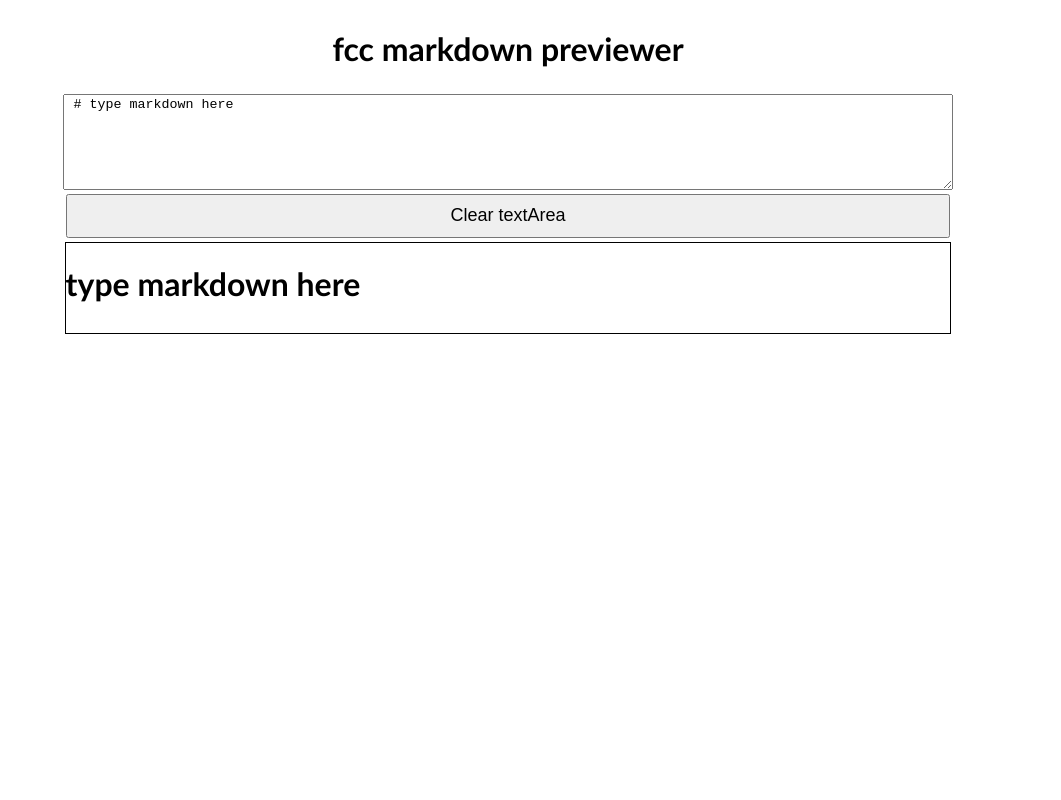
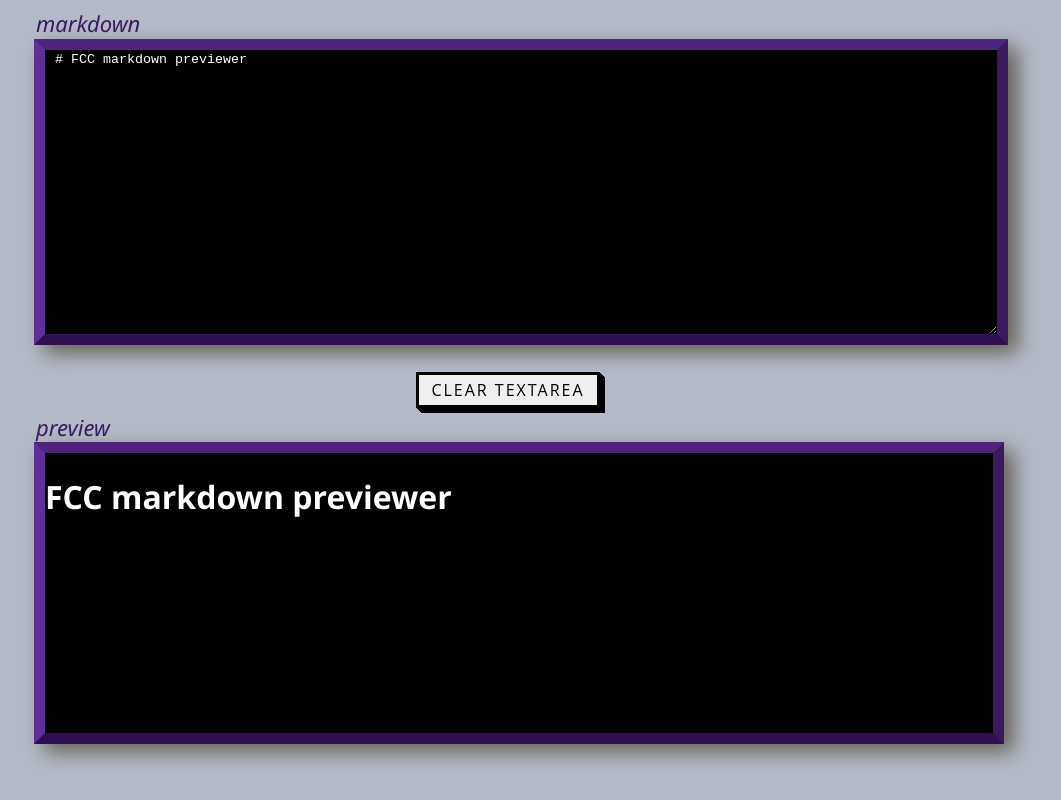
Before and after one commit to Ae111n/markdown-previewer, a Nuxt app: page / in a window 1280 px wide. Shown: the whole page, without its empty margins (132-1193 px from the left). Built offline with nearby package versions, Linux system fonts and the light colour scheme.

Commit message:
finished up styling

```diff
--- a/components/mdp.vue
+++ b/components/mdp.vue
@@ -1,43 +1,38 @@
 <template>
   <div id="main">
+    <fieldset>
+      <legend>markdown</legend>
+      <textarea class='blackboard' placeholder="your markdown goes here" id="editor" v-model="input"></textarea>
+    </fieldset>
 
-    <h1>fcc markdown previewer</h1>
-    <textarea placeholder="your markdown goes here" id="editor" v-model="input"></textarea>
-<button id="clearbtn" @click="clearta">Clear textArea</button>
-    <div id="preview" v-html="parsemd">
+    <button id="clearbtn" class="button-54" @click="clearta">Clear textArea</button>
 
-    </div>
+    <fieldset>
+      <legend>preview</legend>
 
+      <div id="preview" v-html="parsemd"></div>
+    </fieldset>
   </div>
 </template>
 
 <script>
-import {marked} from 'marked'
+import { marked } from 'marked'
 export default {
   data() {
     return {
-        input :" # type markdown here ",
-
-
+      input: " # FCC markdown previewer",
     }
   },
-methods :{
-clearta () {
+  methods: {
+    clearta() {
       this.input = ''
     }
   },
-computed :{
+  computed: {
     parsemd() {
       return marked(this.input)
     }
-
-
   },
-
-
-
-
-
 }
 </script>
 
@@ -46,30 +41,109 @@
   width: 100%;
   height: 100%;
   display: flex;
+
   flex-direction: column;
   justify-content: center;
   align-items: center;
   gap: 4px;
   font-family: 'Gill Sans', 'Gill Sans MT', Calibri, 'Trebuchet MS', sans-serif;
-  background: fixed;
+
+}
+
+fieldset {
+  border: 0px;
+  min-width: 550px;
+  width: 75%;
+  min-height: 280px;
+  margin: auto;
+}
+
+legend {
+  color: rgb(58, 25, 96);
+  ;
+  font-size: 22px;
+  font-style: italic;
+  margin-bottom: -5px;
+}
+
+#editor {
+  min-width: 550px;
+  width: 100%;
+  min-height: 280px;
+  margin-bottom: 8px;
+  border-left: 11px solid rgb(95, 47, 151);
+  border-top: 11px solid rgb(78, 36, 126);
+  border-right: 11px solid rgb(58, 25, 96);
+  border-bottom: 11px solid rgb(46, 16, 81);
+  box-shadow: 10px 8px 19px rgb(101, 97, 86);
+  background-color: black;
+  color: white;
+}
 
 
+#preview {
+  min-width: 550px;
+  width: 100%;
+  min-height: 280px;
+  border: 1px solid grey;
+  background-color: rgb(0, 0, 0);
+  color: white;
+  border-left: 11px solid rgb(95, 47, 151);
+  border-top: 11px solid rgb(78, 36, 126);
+  border-right: 11px solid rgb(58, 25, 96);
+  border-bottom: 11px solid rgb(46, 16, 81);
+  box-shadow: 10px 8px 19px rgb(101, 97, 86);
+  margin-top: 0px;
 }
-#editor {
- min-width:70%;
-   max-width: fit-content ;
-    min-height:90px;
+
+
+
+
+
+
+.button-54 {
+  font-family: "Open Sans", sans-serif;
+  font-size: 16px;
+  letter-spacing: 2px;
+  text-decoration: none;
+  text-transform: uppercase;
+  color: #000;
+  cursor: pointer;
+  border: 3px solid;
+  padding: 0.25em 0.5em;
+  box-shadow: 1px 1px 0px 0px, 2px 2px 0px 0px, 3px 3px 0px 0px, 4px 4px 0px 0px, 5px 5px 0px 0px;
+  position: relative;
+  user-select: none;
+  -webkit-user-select: none;
+  touch-action: manipulation;
+}
+
+.button-54:active {
+  box-shadow: 0px 0px 0px 0px;
+  top: 5px;
+  left: 5px;
+}
+
+@media (min-width: 768px) {
+  .button-54 {
+    padding: 0.25em 0.75em;
+  }
+}
+
+#main {
+  font-family: 'Segoe UI', Tahoma, Geneva, Verdana, sans-serif;
+}
+
+#__layout {
+  display: flex;
+  align-items: center;
+  justify-content: center;
+}
+
+html {
+  height: 100%;
+  width: 100%;
+  background-color: rgb(180, 186, 199);
 
 }
-#preview {
-    min-width:70%;
-   max-width: fit-content ;
-    min-height:90px;
-    border: 1px solid black;
-}
-#clearbtn {
-  height: 44px;
-  min-width:70%;
-  font-size: large;
-  }
 </style>
--- a/pages/index.vue
+++ b/pages/index.vue
@@ -7,3 +7,10 @@
   name: 'IndexPage'
 }
 </script>
+
+<style>
+mdp {
+width: 100%;
+height: 100%;
+}
+</style>
```
Lines whose indentation alone changed are shown as unchanged.
